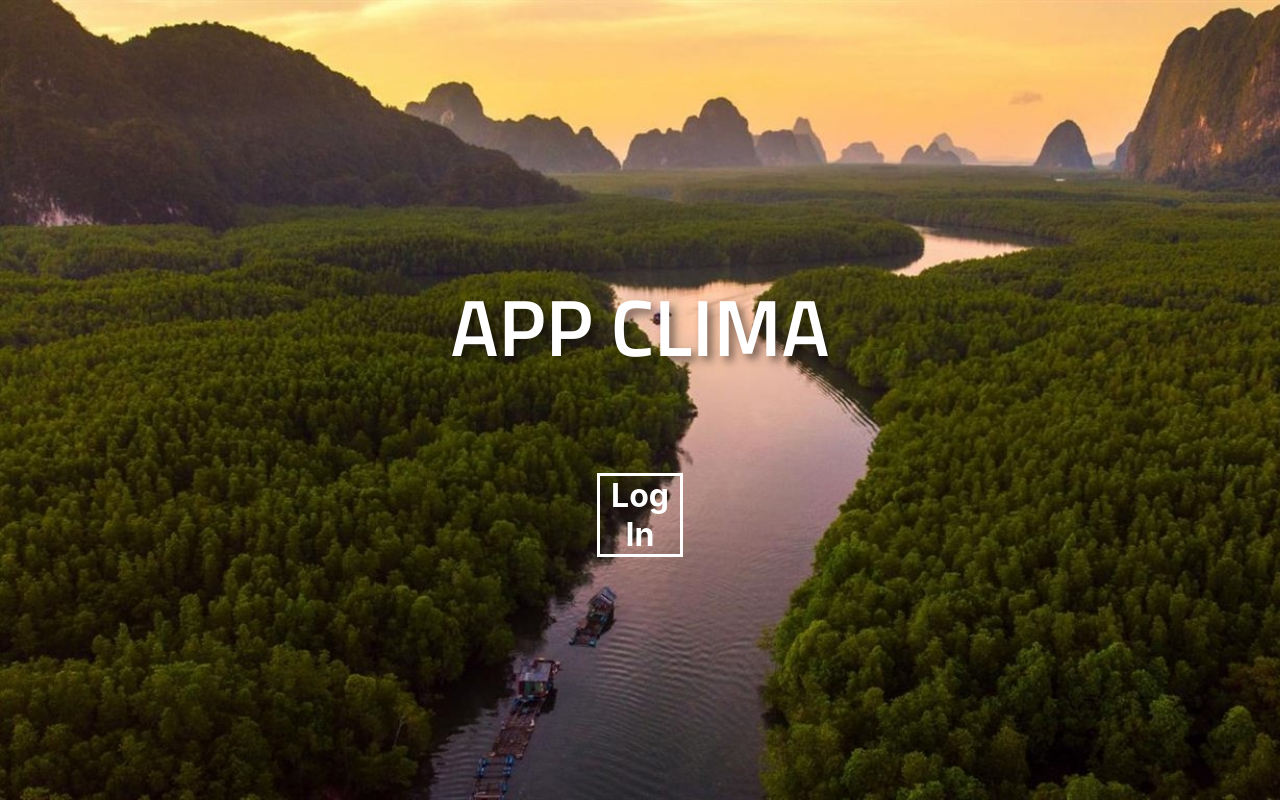
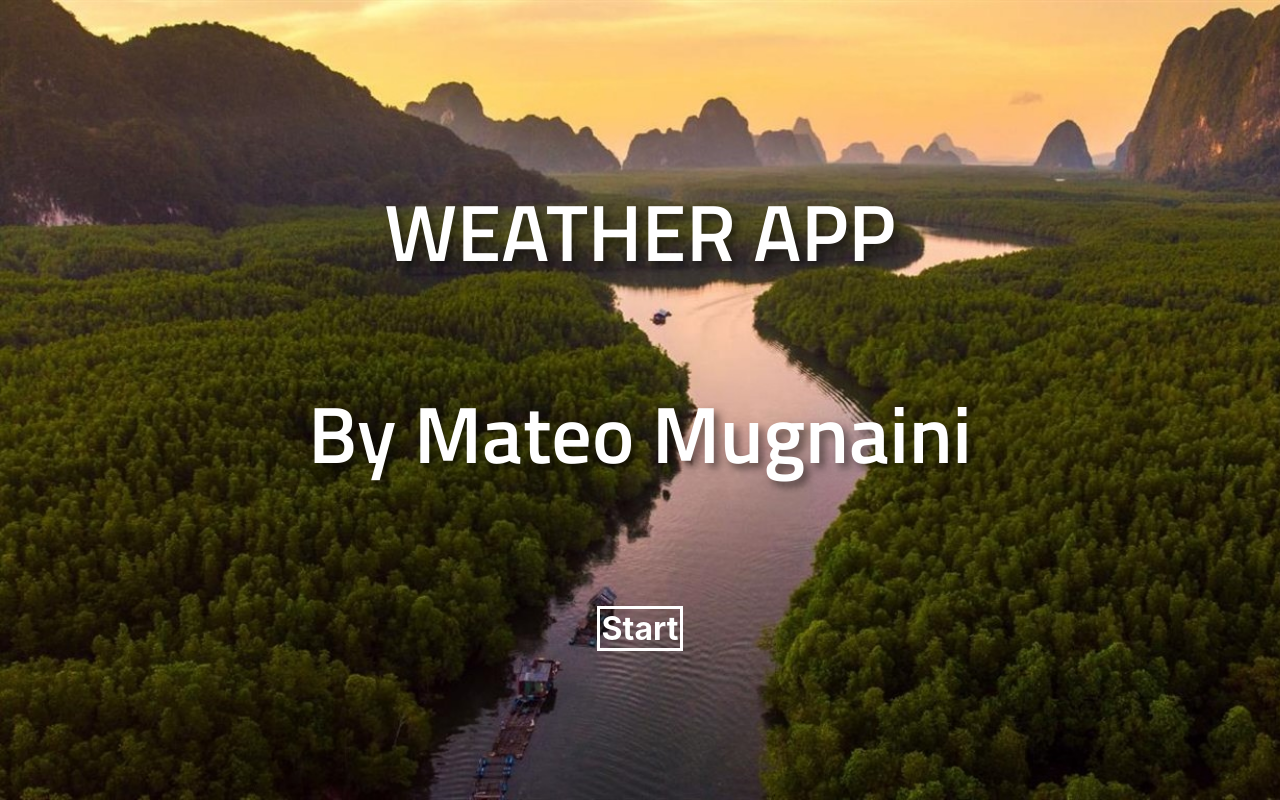
Before and after one commit to mateo-mugnaini/Weather-APP, a React (Create React App) app: page / in a window 1280 px wide. Built offline with nearby package versions, Linux system fonts and the light colour scheme.

Commit message:
Correccion de errores 2

```diff
--- a/src/Components/LandingPage/LandingPage.js
+++ b/src/Components/LandingPage/LandingPage.js
@@ -6,19 +6,18 @@ import { Link } from "react-router-dom";
 /* Estilos */
 import styles from "./LandingPage.module.css";
 
-/* Multimedia */
-
 /* Codigo */
 
 const LandingPage = () => {
   return (
     <div className={styles.Contenedor_General}>
       <div className={styles.Contenedor_Titulo}>
-        <h1 className={styles.Titulo}>APP CLIMA</h1>
+        <h1 className={styles.Titulo}>WEATHER APP</h1>
+        <h3 className={styles.Titulo}>By Mateo Mugnaini</h3>
       </div>
       <div className={styles.Contenedor_Btn}>
         <Link className={styles.Link} to="/home">
-          <h3 className={styles.Btn}>Log In</h3>
+          <h3 className={styles.Btn}>Start</h3>
         </Link>
       </div>
     </div>
--- a/src/Components/NavBar/Navbar.js
+++ b/src/Components/NavBar/Navbar.js
@@ -22,11 +22,11 @@ const Navbar = ({ handleSubmit, handleInputChange, city }) => {
             type="text"
             value={city}
             onChange={handleInputChange}
-            placeholder="Buscar ciudad"
+            placeholder="Search City"
             className={styles.InputBuscador}
           />
           <button type="submit" className={styles.Btn_Buscar}>
-            Buscar
+            Search
           </button>
         </form>
       </div>
```
